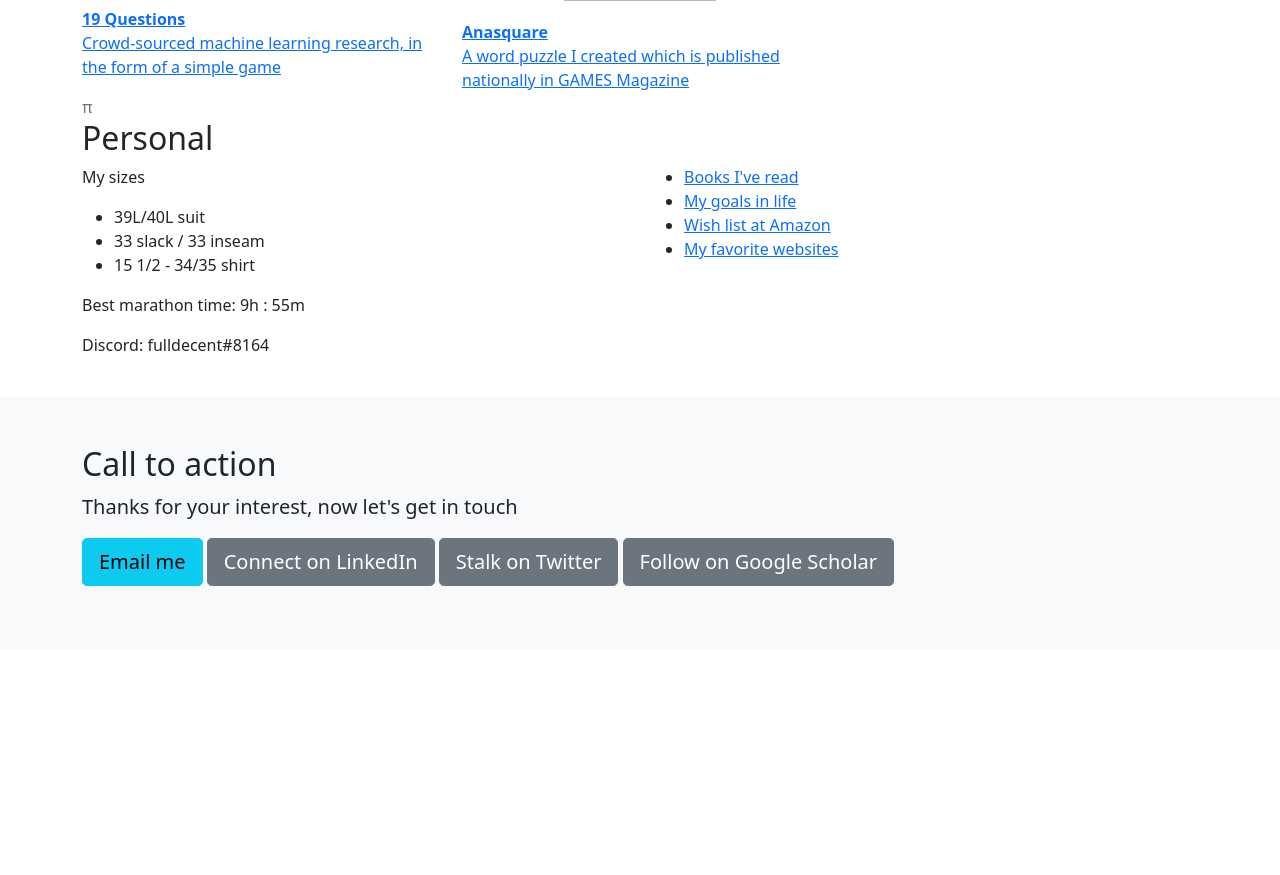
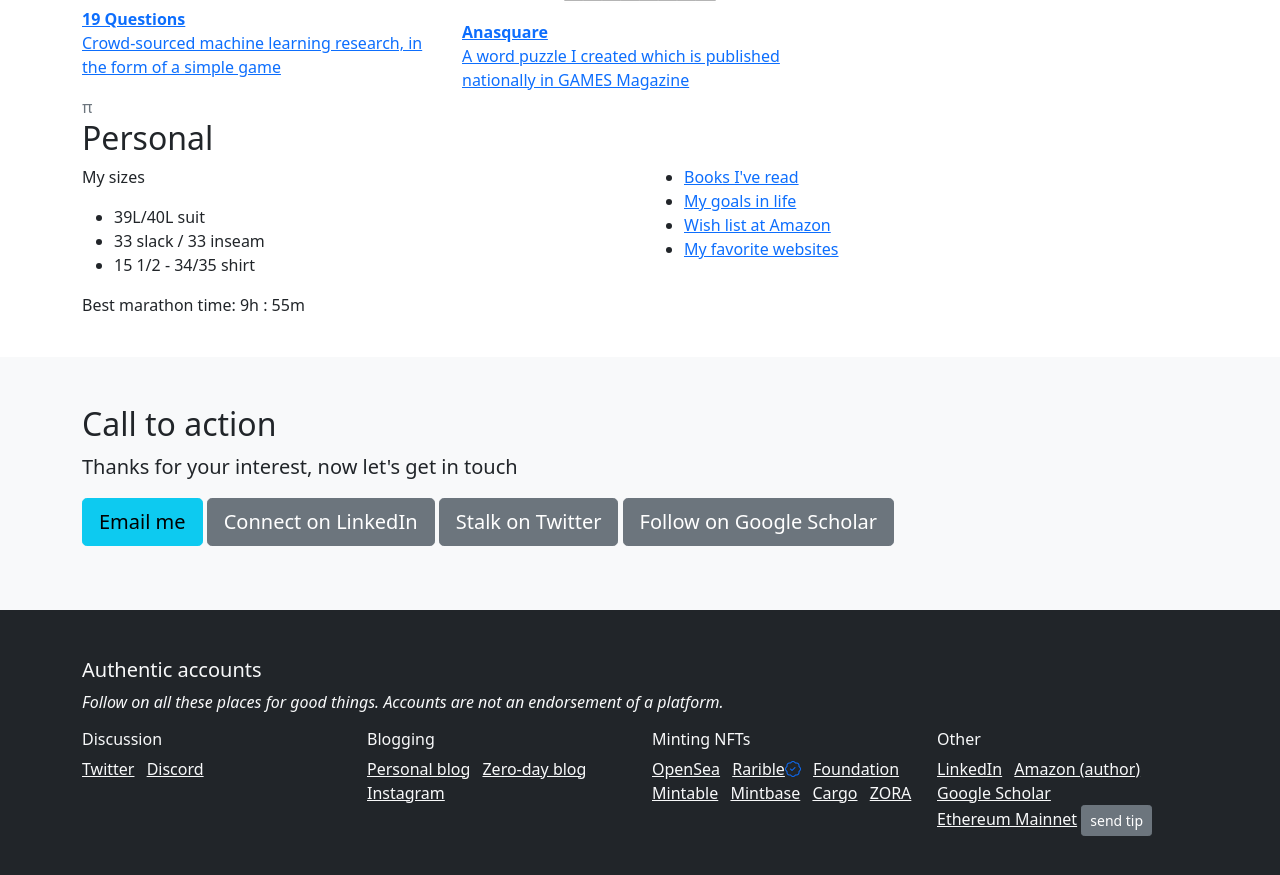
Before and after one commit to fulldecent/phor.net, a Jekyll site: the page built from index.html, in a window 1280 px wide and 900 px high, scrolled down 3476 px. Shown: the top 875 px of the window. Built offline with Jekyll 4.4.1, drawn with Linux system fonts in a browser that asks for light colours; nearby versions of some CDN libraries; before the commit the page ends 4126 px from its top, so only the background shows below that.

Commit message:
public accounts

```diff
--- a/index.html
+++ b/index.html
@@ -479,7 +479,6 @@
           <li>15 1/2 - 34/35 shirt</li>
         </ul>
         <p>Best marathon time: 9h : 55m</p>
-        <p>Discord: fulldecent<span>#</span>8164</p>
       </div>
       <div class="col">
         <ul>
@@ -504,6 +503,50 @@
       </p>
     </div>
   </footer>
+  <footer class="bg-dark text-light">
+    <div class="container-md py-5">
+      <h5 id="authentic-accounts">Authentic accounts</h5>
+      <p><em>Follow on all these places for good things. Accounts are not an endorsement of a platform.</em></p>
+      <div class="row">
+        <div class="col-md">
+          <h6>Discussion</h6>
+          <ul class="list-inline float-start">
+            <li class="list-inline-item"><a class="link-light" target="_blank" href="https://twitter.com/fulldecent">Twitter</a></li>
+            <li class="list-inline-item"><a class="link-light" target="_blank" href="https://discordapp.com/channels/@me/fulldecent#8164/">Discord</a></p>
+          </ul>
+        </div>
+        <div class="col-md">
+          <h6>Blogging</h6>
+          <ul class="list-inline float-start">
+            <li class="list-inline-item"><a class="link-light" target="_blank" href="https://fulldecent.blogspot.com">Personal blog</a></li>
+            <li class="list-inline-item"><a class="link-light" target="_blank" href="https://privacylog.blogspot.com">Zero-day blog</a></li>
+            <li class="list-inline-item"><a class="link-light" target="_blank" href="https://www.instagram.com/wmedesign/">Instagram</a></li>
+          </ul>
+        </div>
+        <div class="col-md">
+          <h6>Minting NFTs</h6>
+          <ul class="list-inline float-start">
+            <li class="list-inline-item"><a class="link-light" target="_blank" href="https://opensea.io/fulldecent">OpenSea</a></li>
+            <li class="list-inline-item"><a class="link-light" target="_blank" href="https://rarible.com/fulldecent">Rarible<i class="bi bi-patch-check text-primary"></i></a></li>
+            <li class="list-inline-item"><a class="link-light" target="_blank" href="https://foundation.app/@fulldecent">Foundation</a></li>
+            <li class="list-inline-item"><a class="link-light" target="_blank" href="https://mintable.app/u/fulldecent">Mintable</a></li>
+            <li class="list-inline-item"><a class="link-light" target="_blank" href="https://www.mintbase.io/human/fulldecent.near">Mintbase</a></li>
+            <li class="list-inline-item"><a class="link-light" target="_blank" href="https://app.cargo.build/creator/0xd859d7d8603D2dAb768D679eEEC25930C8FC59C1">Cargo</a></li>
+            <li class="list-inline-item"><a class="link-light" target="_blank" href="https://zora.co/fulldecent">ZORA</a></li>
+          </ul>
+        </div>
+        <div class="col-md">
+          <h6>Other</h6>
+          <ul class="list-inline float-start">
+            <li class="list-inline-item"><a class="link-light" target="_blank" href="https://www.linkedin.com/in/fulldecent">LinkedIn</a></li>
+            <li class="list-inline-item"><a class="link-light" target="_blank" href="https://www.amazon.ca/William-Entriken/e/B091JWDTRW/ref=dp_byline_cont_pop_ebooks_2">Amazon (author)</a></li>
+            <li class="list-inline-item"><a class="link-light" target="_blank" href="https://scholar.google.com/citations?user=4rGYvTgAAAAJ">Google Scholar</a></li>
+            <li class="list-inline-item"><a class="link-light" target="_blank" href="https://etherscan.io/address/0xd859d7d8603D2dAb768D679eEEC25930C8FC59C1">Ethereum Mainnet</a> <button id="eth-tip" class="btn btn-secondary btn-sm">send tip</button></li>
+          </ul>
+        </div>
+      </div>
+    </div>
+  </footer>
 
   <script src="https://code.jquery.com/jquery-3.2.1.min.js" integrity="sha256-hwg4gsxgFZhOsEEamdOYGBf13FyQuiTwlAQgxVSNgt4=" crossorigin="anonymous"></script>
   <script>
@@ -511,8 +554,26 @@
     $('#showstalker').click(function(){
       $('#stalker').show();
       gtag('event', 'Engagement', 'Stalker');
-    })
-  })
+    });
+
+    $("#eth-tip").click(async function() {
+      const message = prompt("What message would you like to include with your tip? (Message is public & permanent.)", "Enjoy");
+      if (typeof window.ethereum === "undefined") {
+        return alert("FAILED: This browser does not support Web3, try MetaMask or similar");
+      }
+      const accounts = await ethereum.request({ method: 'eth_requestAccounts' });
+      await ethereum.request({
+        method: 'eth_sendTransaction',
+        params: [{
+          from: accounts[0],
+          to: "0xd859d7d8603D2dAb768D679eEEC25930C8FC59C1",
+          gas: '0x7530',
+          value: '0xDE0B6B3A7640000',
+          data: "0x" + message.split("").map(c => c.charCodeAt(0).toString(16).padStart(2, "0")).join(""),
+        }],
+      });
+    });
+  });
   </script>
   {% include google-analytics.html %}
 </body>
```
